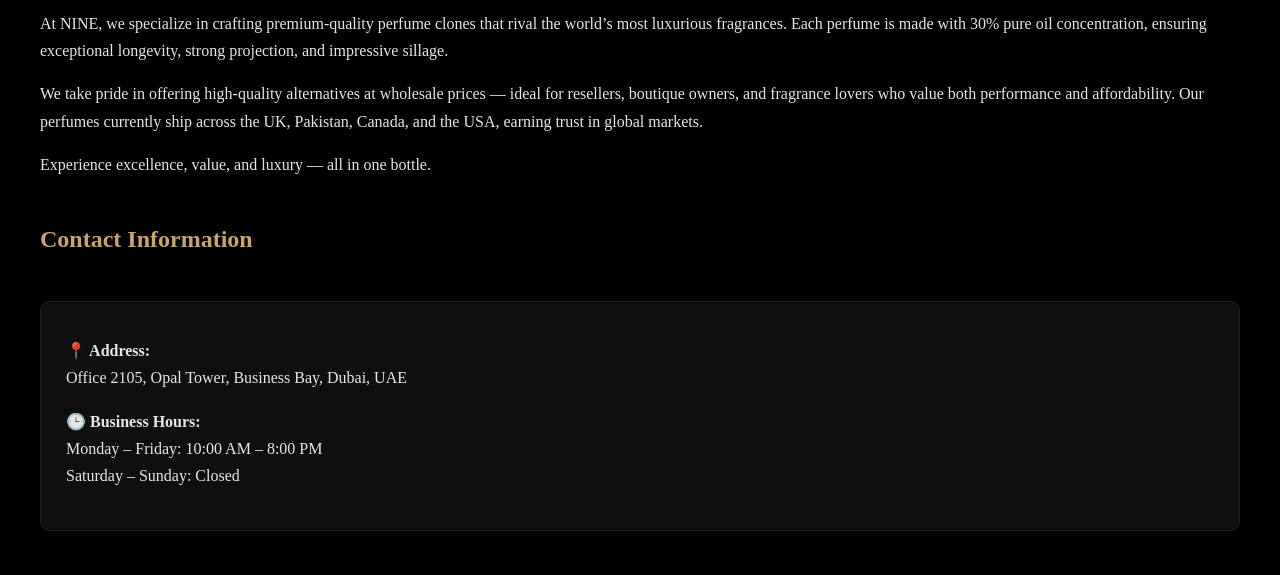
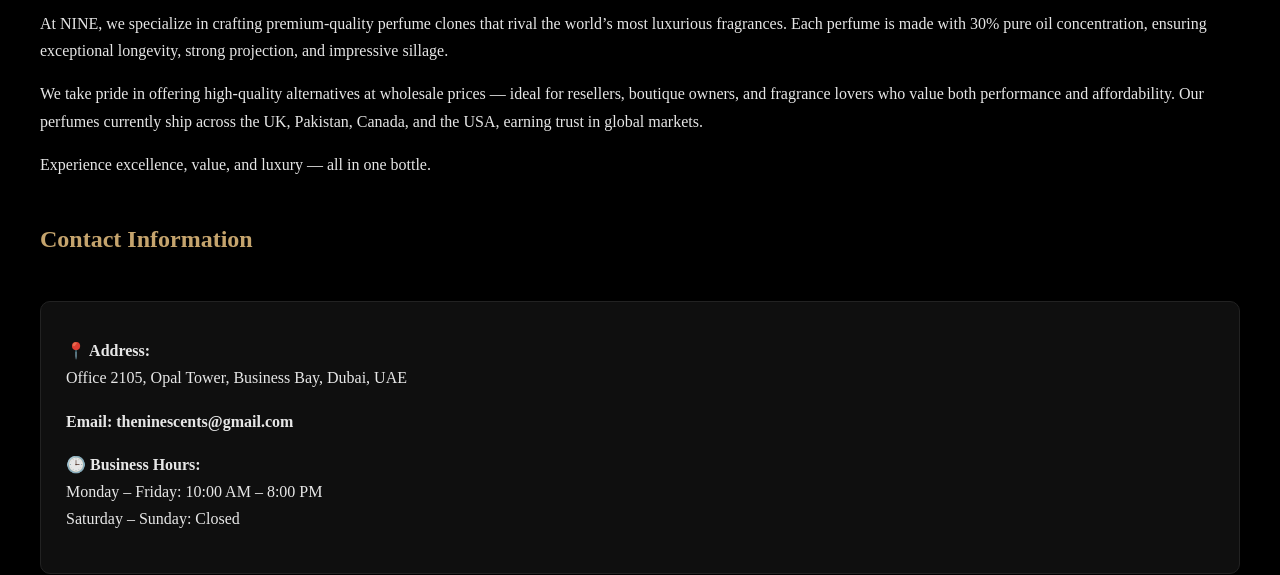
Before and after one commit to FatimaPeerani/nine-perfumes, a plain HTML site: page nine_about.html in a window 1280 px wide. Shown: the part 239-814 px from the top of the page. Drawn offline with Linux system fonts and the light colour scheme.

Commit message:
Update nine_about.html

```diff
--- a/nine_about.html
+++ b/nine_about.html
@@ -173,6 +173,7 @@
 
     <div class="contact-box">
       <p><strong>📍 Address:</strong><br>Office 2105, Opal Tower, Business Bay, Dubai, UAE</p>
+      <p><strong>Email: theninescents@gmail.com </strong></p>
 
       <p><strong>🕒 Business Hours:</strong><br>
         Monday – Friday: 10:00 AM – 8:00 PM<br>
```
